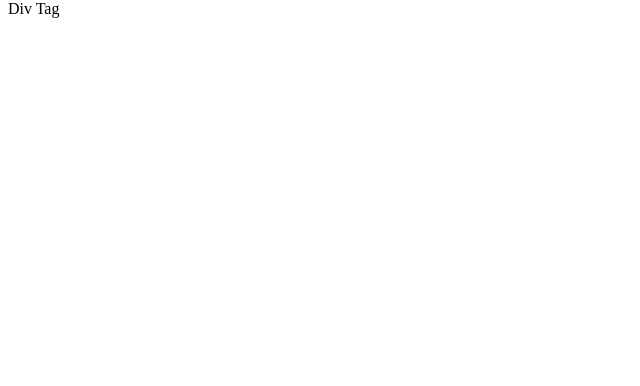
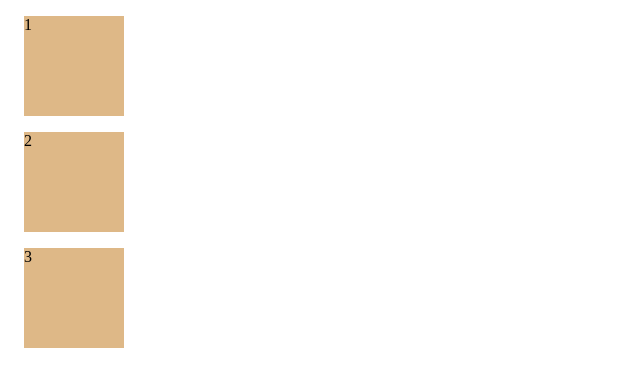
Before and after one commit to sketch-coding/my-web-service-html, a Vue app: page / in a window 1280 px wide. Shown: the top 386 px of the page, without its empty margins (0-640 px from the left). Built offline with nearby package versions, Linux system fonts and the light colour scheme.

Commit message:
div태그에 클래스를 사용하여 CSS 적용

```diff
--- a/src/components/tag/DivTag.vue
+++ b/src/components/tag/DivTag.vue
@@ -1,5 +1,9 @@
 <template>
-    <div>Div Tag</div>
+    <div>
+        <div class="box">1</div>
+        <div class="box">2</div>
+        <div class="box">3</div>
+    </div>
 </template>
 
 <script>
@@ -8,6 +12,11 @@ export default {
 }
 </script>
 
-<style>
-
+<style scoped>
+    .box {
+        width: 100px;
+        height: 100px;
+        background-color: burlywood;
+        margin: 1rem;
+    }
 </style>
```
